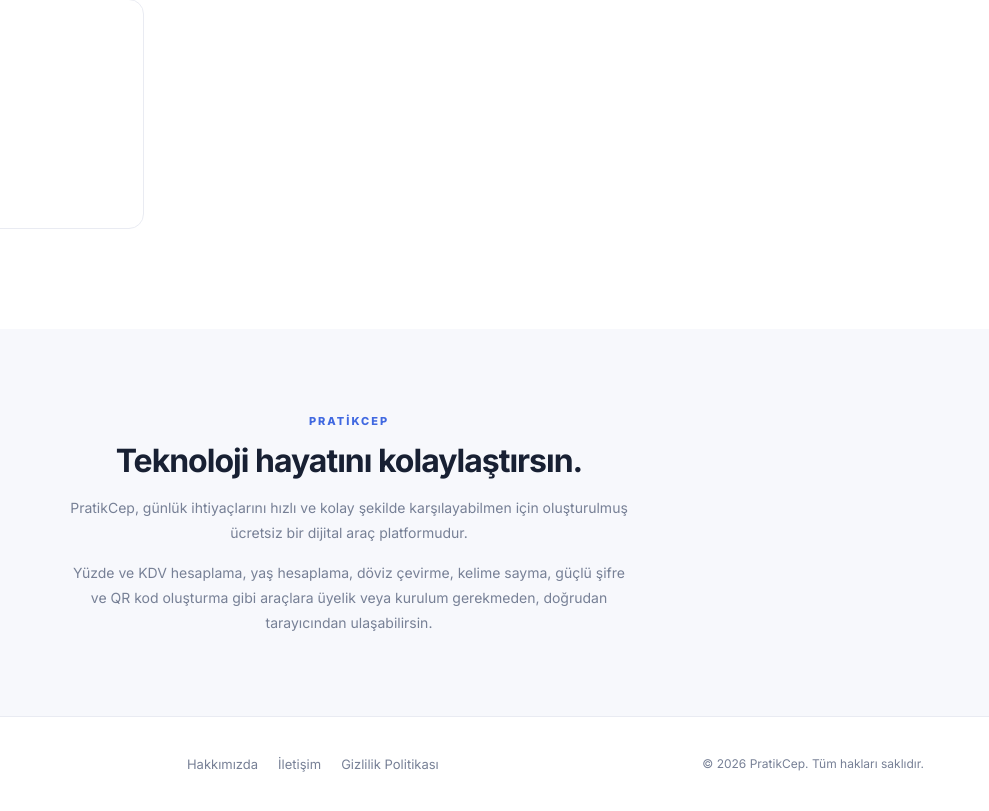
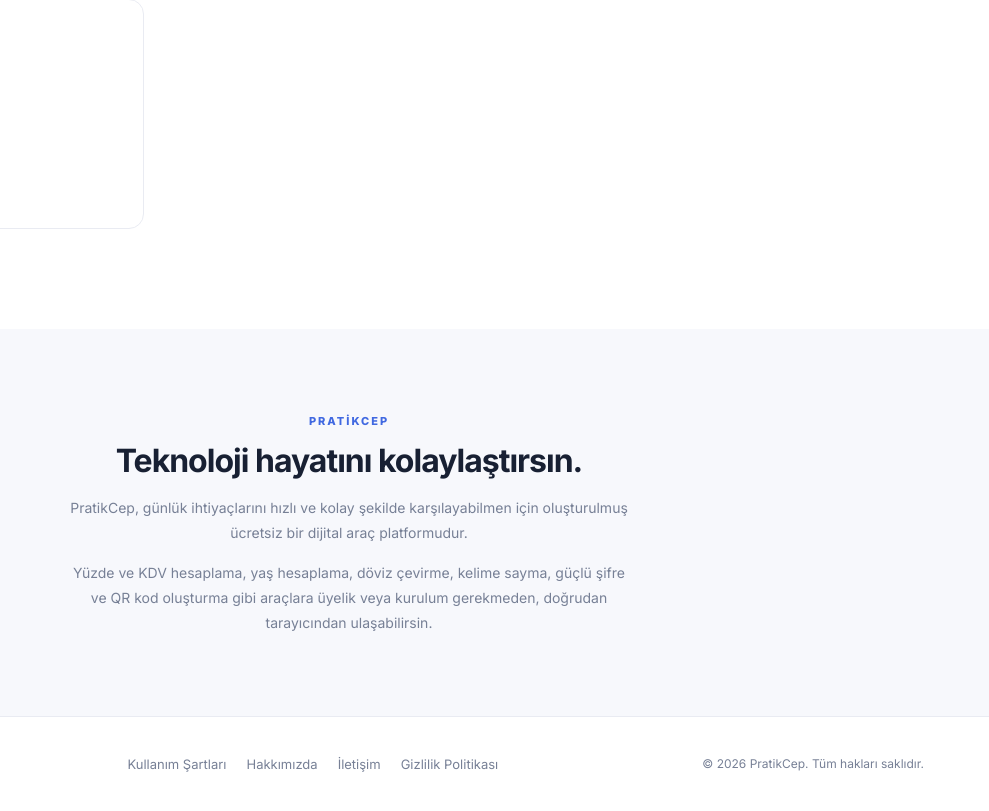
Before and after one commit to rcparslnn27/portfolyo, a plain HTML site: page index.html in a window 1280 px wide. Shown: the part 1714-2525 px from the top of the page, 291-1280 px from the left. Drawn offline with Linux system fonts and the light colour scheme.

Commit message:
Add 'Kullanım Şartları' link to index.html

```diff
--- a/index.html
+++ b/index.html
@@ -230,6 +230,7 @@
             Pratik<span>Cep</span>
         </a>
         <div style="display: flex; gap: 20px; font-size: 13px;">
+            <a href="kullanim-sartlari.html" style="color: var(--muted); text-decoration: none;">Kullanım Şartları</a>
             <a href="hakkimizda.html" style="color: var(--muted); text-decoration: none;">Hakkımızda</a>
             <a href="iletisim.html" style="color: var(--muted); text-decoration: none;">İletişim</a>
             <a href="gizlilik.html" style="color: var(--muted); text-decoration: none;">Gizlilik Politikası</a>
```
